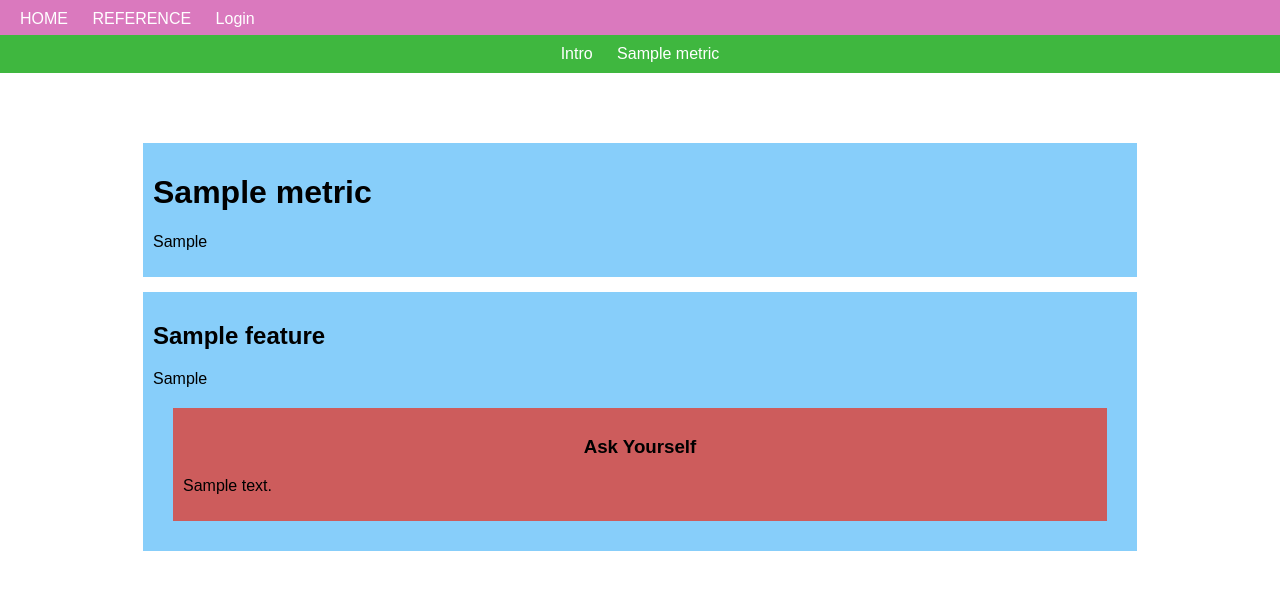
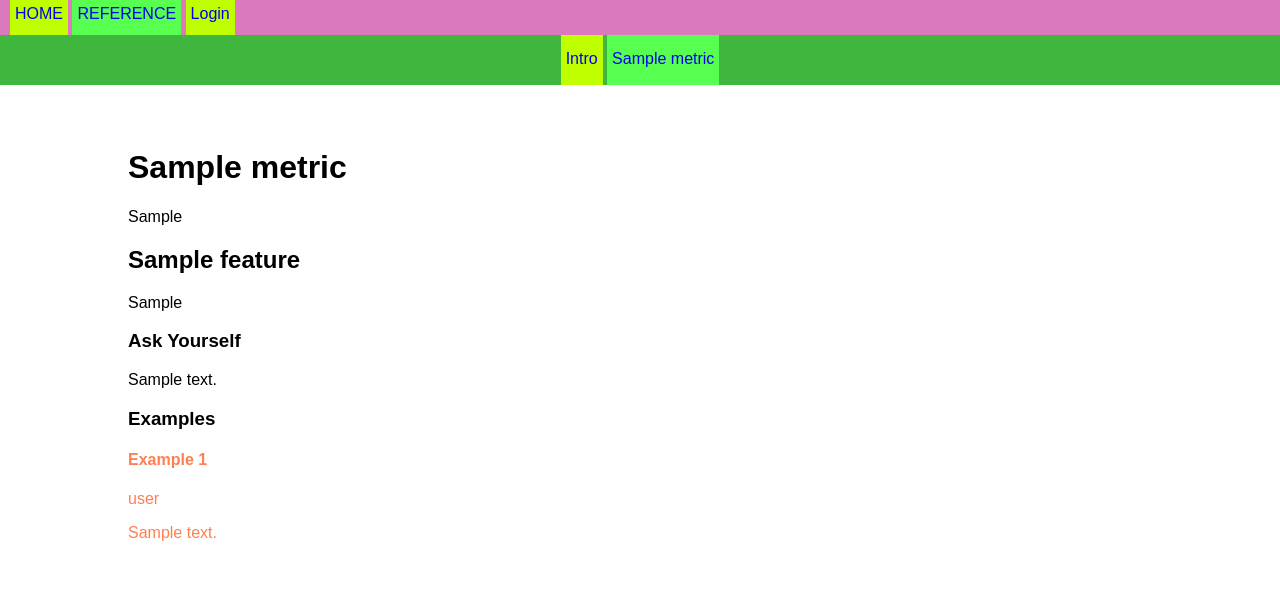
Before and after one commit to michelleyun98/glossapp, a Django app: page /glossary/metric/1 in a window 1280 px wide. Shown: the top 590 px of the page. Run offline with Django 4.2, Linux system fonts and the light colour scheme; tables that the repository leaves empty hold one stand-in row (values such as "Sample post").

Commit message:
Add example migrations

```diff
--- a/glossary/models.py
+++ b/glossary/models.py
@@ -29,12 +29,7 @@ class Feature(models.Model):
     def transform(self):
         return functions.to_list(self.notes)
 
-class Example(models.Model):
-    created_at = models.DateTimeField(auto_now_add=True, null=True)
-    feature = models.ForeignKey(Feature, related_name="example", null=True, on_delete=models.SET_NULL)
-    body = models.ImageField(upload_to="examples/")
-    def __str__(self) -> str:
-        return f"Example {str(self.id)}"
+
 
 class Intro(models.Model):
     created_at = models.DateTimeField(auto_now_add=True)
@@ -44,3 +39,23 @@ class Intro(models.Model):
     def get_absolute_url(self):
         from django.urls import reverse
         return reverse("metric-intro")
+
+
+
+class Conversation(models.Model):
+    feature = models.ForeignKey(Feature, on_delete=models.SET_NULL, null=True, related_name="conversation")
+    created_at = models.DateTimeField(auto_now_add=True)
+    def __str__(self):
+        return f"Conversation {self.id} - Feature {self.feature.name}"
+
+class Turn(models.Model):
+    class Speaker(models.TextChoices):
+        USER = "user"
+        MODEL = "model"
+    number = models.PositiveIntegerField(null=True)
+    conversation = models.ForeignKey(Conversation, on_delete=models.SET_NULL, null=True, related_name="turn")
+    speaker_type = models.TextField(choices=Speaker.choices, default=Speaker.MODEL)
+    speaker_label = models.CharField(max_length=20, blank=True)
+    body = models.TextField()
+    def __str__(self):
+        return f"Turn {self.number} - Conversation {self.conversation.id}"
--- a/glossary/static/css/style.css
+++ b/glossary/static/css/style.css
@@ -8,11 +8,48 @@ body {
     display: flex;
     flex-direction: column;
 }
-
 #wrap {
     margin: 10%;
 
 }
+ul {
+    list-style-type: none;
+    position: fixed;
+    margin: 0;
+    padding: 0;
+}
+#primary-navigation, #secondary-navigation {
+    width: 100%;
+    background-color: rgb(218, 121, 190);
+    top: 0;
+    padding: 0px 10px;
+}
+#secondary-navigation {
+    margin-top: 35px;
+    background-color: rgb(63, 183, 63);
+    text-align: center;
+ }
+li.nav-link {
+    display: inline-block;
+    background-color: rgb(191, 255, 0);
+    height: 50px;
+    padding: 15px 5px;
+}
+#primary-navigation li.nav-link {
+    padding-top: 5px;
+
+}
+#active  {
+    background-color: rgb(86, 255, 80);
+
+}
+
+.example-container {
+    color: coral;
+}
+
+/*
+
 .container {
     background-color: lightskyblue;
     padding: 10px;
@@ -20,34 +57,45 @@ body {
 }
 
 #inside {
-    background-color: indianred;
+    background-color: rgb(92, 188, 205);
     margin: 20px;
     padding: 10px;
 }
 #inside h3 {
     text-align: center;
 }
-ul {
-    list-style-type: none;
-    margin: 0;
-    padding: 0;
-    position: fixed;
-}
-#primary-navigation, #secondary-navigation {
-    width: 100%;
-    background-color: rgb(218, 121, 190);
-    top: 0;
-    padding: 10px;
+
+
+#secondary-navigation {
+   margin-top: 35px;
+   padding-top: 0;
+   padding-bottom: 0;
+   background-color: rgb(63, 183, 63);
 
 }
 #secondary-navigation {
-   margin-top: 35px;
-   background-color: rgb(63, 183, 63);
-   text-align: center;
+    margin-top: 35px;
+    padding-top: 0;
+    padding-bottom: 0;
+    background-color: rgb(63, 183, 63);
+
+ }
+div.nav-link {
+    background-color: brown;
+ }
+
+
+
+
+#active  {
+
+    background-color: rgb(86, 255, 80);
+
 }
-#primary-navigation li, #secondary-navigation li{
+#primary-navigation li{
     display: inline-block;
 }
+
 
 
 .nav-link a {
@@ -63,8 +111,9 @@ ul {
 
 
 .nav-link a:hover {
-    color: red;
+    color: rgb(0, 255, 136);
 }
 
 
+
 /* ---------------------------------- */
--- a/glossary/templates/base_glossary.html
+++ b/glossary/templates/base_glossary.html
@@ -17,11 +17,17 @@
                 <li class="nav-link">
                     <a href="/">HOME</a>
                 </li>
+                {% if index %}
                 <li class="nav-link">
                   <a href="{{ intro.get_absolute_url }}">REFERENCE</a>
               </li>
+              {% else %}
+                <li class="nav-link" id="active">
+                    <a href="{{ intro.get_absolute_url }}">REFERENCE</a>
+                </li>
+                {% endif %}
                 {% if user.is_authenticated %}
-                <li class="nav-link">
+                <li class="nav-link" id="menu-logout">
                   <a href={% url 'logout'%}>Logout</a>
               </li>
                 {% else %}
@@ -30,13 +36,15 @@
               </li>
               {% endif %}
                 {% if user.is_superuser %}
-                <li class="nav-link">
+                <li class="nav-link" id="menu-admin">
                     <a href="{% url 'admin:index' %}">ADMIN</a>
                 </li>
                 {% endif %}
             </ul>
         </nav>
     {% endblock topbar %}
+
+
     {% block sidebar %}
 <nav aria-labelledby="secondary-navigation">
   <ul id="secondary-navigation">
@@ -44,14 +52,28 @@
         <a href="{{ intro.get_absolute_url }}">Intro</a>
     </li>
       {% for name in metrics %}
-            <li class="nav-link">
+      {% if name|safe  == metric.name|safe %}
+
+      <li class="nav-link" id="active">
+
         <a href="{{ name.get_absolute_url }}">{{ name }}</a>
       </li>
+
+      {% else %}
+
+      <li class="nav-link">
+
+          <a href="{{ name.get_absolute_url }}">{{ name }}</a>
+        </li>
+
+      {% endif %}
 
       {% endfor %}
   </ul>
 </nav>
 {% endblock sidebar %}
+
+
     {% block content %}
     <!-- default content text (typically empty) -->
     {% endblock content %}
--- a/glossary/templates/glossary/metric_detail.html
+++ b/glossary/templates/glossary/metric_detail.html
@@ -15,9 +15,25 @@
     <div class="container">
         <h2>{{ feature.name }}</h2>
         <p>{{ feature.definition|safe }}</p>
-        <div id="inside">
+        <div class="inside">
             <h3>Ask Yourself</h3>
             <p>{{ feature.transform|safe }}</p>
+        </div>
+        <div class="inside">
+            <h3>Examples</h3>
+            {% for example in feature.conversation.all %}
+            <div class="example-container">
+                <h4>Example {{ forloop.counter }}</h4>
+                {% for turn in example.turn.all %}
+                <p>
+                    {{ turn.speaker_type|safe }}
+                </p>
+                <p>
+                    {{ turn.body|safe }}
+                </p>
+                {% endfor %}
+            </div>
+            {% endfor %}
         </div>
     </div>
     {% endfor %}
--- a/glossary/views.py
+++ b/glossary/views.py
@@ -11,6 +11,7 @@ def index(request):
     context = {
         "metrics" : Metric.objects.all(),
         "intro" : Intro.objects.latest("created_at"),
+        "index": "True"
     }
     return render(request, 'glossary/index.html', context=context)
 
```
Also changed, not shown: glossary/migrations/0003_delete_example.py (added), glossary/migrations/0004_turn.py (added), glossary/migrations/0005_delete_turn.py (added), glossary/migrations/0006_example.py (added), glossary/migrations/0007_rename_example_conversation.py (added), glossary/migrations/0008_turn.py (added), glossary/migrations/0009_turn_number.py (added), glossary/migrations/0010_alter_conversation_feature_alter_turn_conversation.py (added). Lines whose indentation alone changed are shown as unchanged.
